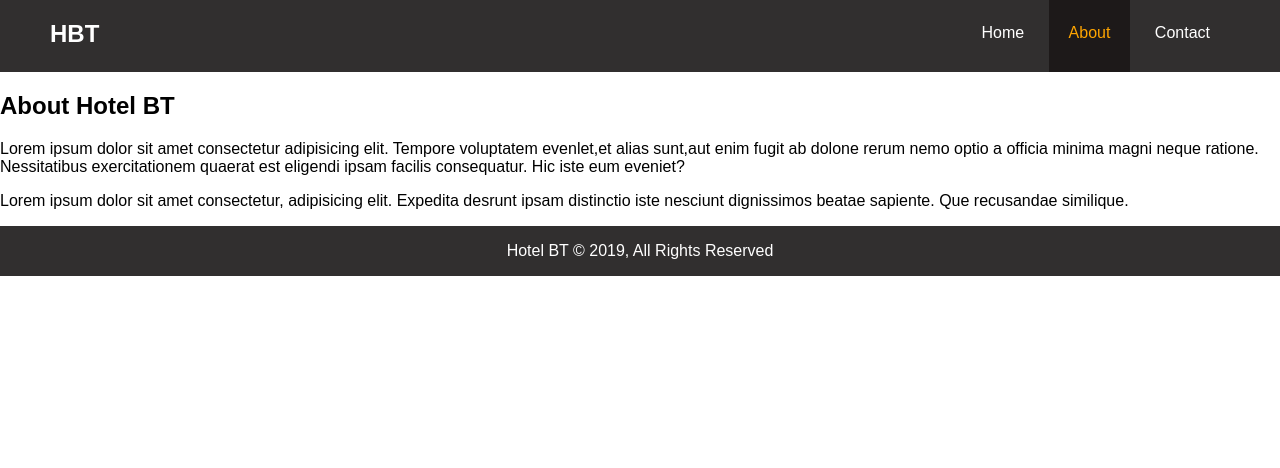
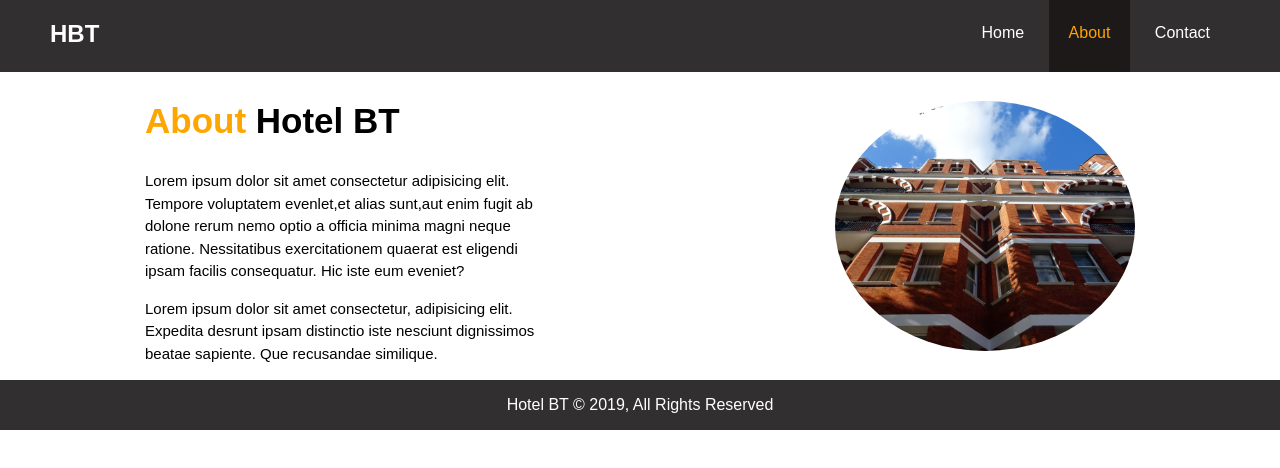
Before and after one commit to webstormcam/Hotel_Website, a plain HTML site: page about.html in a window 1280 px wide. Drawn offline with Linux system fonts and the light colour scheme.

Commit message:
Just gotta play around with the sizing

```diff
--- a/about.html
+++ b/about.html
@@ -21,12 +21,15 @@
         </nav>
         <section id="about_section1">
             <div class="words">
-                <h1>About Hotel BT</h1>
+                <h1><span class="orange">About</span> Hotel BT</h1>
                 <p>Lorem ipsum dolor sit amet consectetur adipisicing elit. Tempore voluptatem evenlet,et alias sunt,aut
                     enim fugit ab dolone rerum nemo optio a officia minima magni neque ratione. Nessitatibus
                     exercitationem quaerat est eligendi ipsam facilis consequatur. Hic iste eum eveniet?</p>
                 <p>Lorem ipsum dolor sit amet consectetur, adipisicing elit. Expedita desrunt ipsam distinctio iste
                     nesciunt dignissimos beatae sapiente. Que recusandae similique.</p>
+            </div>
+            <div class="roundpicture">
+
             </div>
 
         </section>
--- a/style.css
+++ b/style.css
@@ -263,9 +263,33 @@ width: 100%;
     width: 100%;
     display: flex;
     flex-direction: row;
+    justify-content: space-around;
 }
 
 
 .words{
+    width: 400px;
+
 
 }
+
+.words h1{
+    font-size: 35px;
+}
+
+.words p{
+    line-height: 1.5em;
+    font-size: 15px;
+}
+
+.roundpicture{
+    width: 300px;
+    height: 250px;
+    background-image: url('imgs/photo-2.jpg');
+    background-position: center;
+    background-repeat: no-repeat;
+    background-size: cover;
+    border-radius: 50%;
+    align-self: center;
+
+}
```
